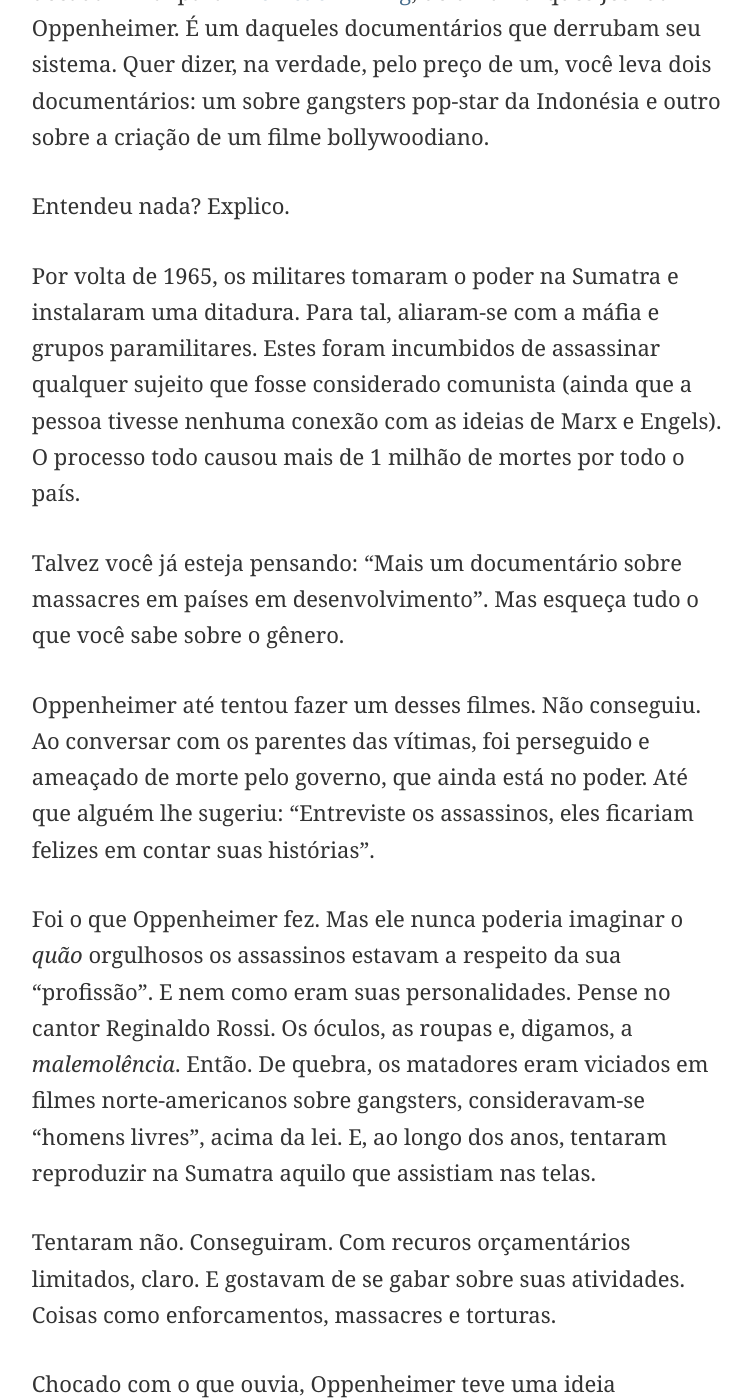
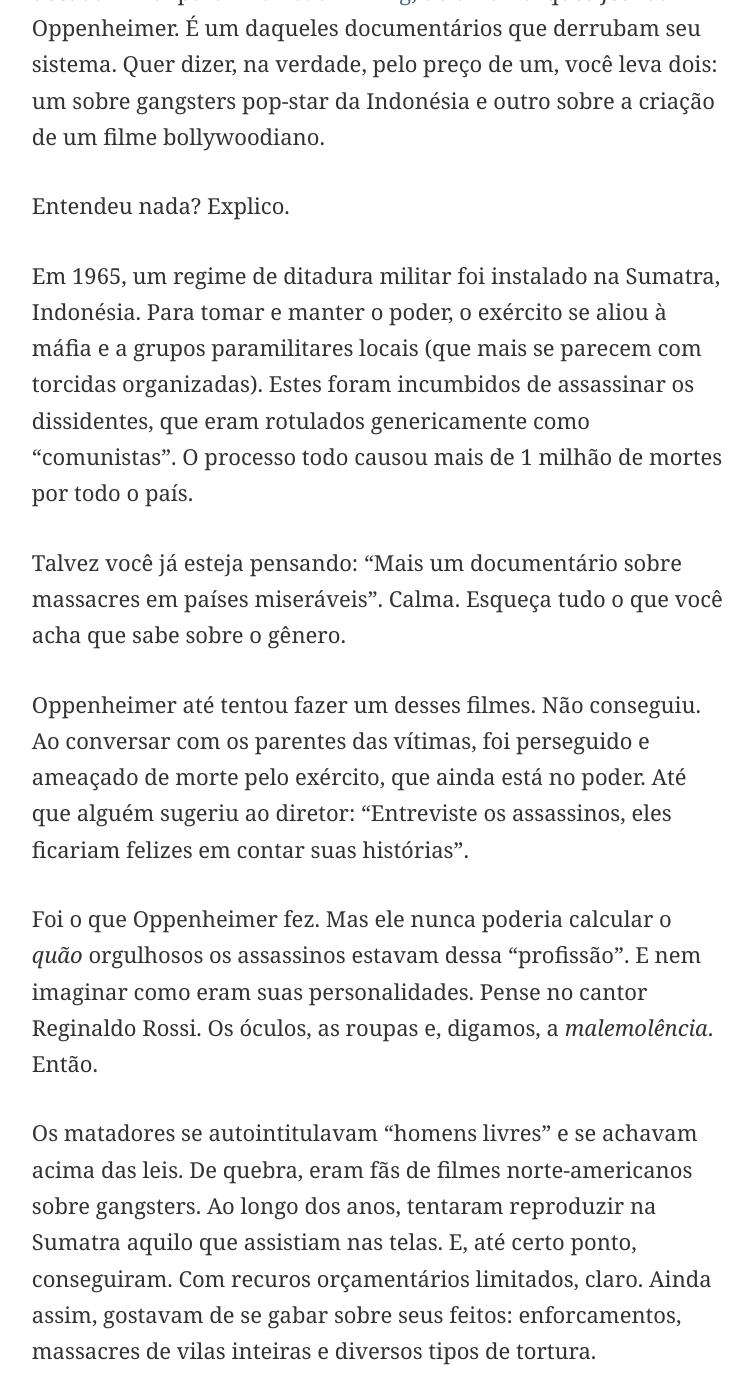
Before and after one commit to eduf/eduf.github.com, a Jekyll site: the page built from _posts/2013-08-07-os-gangsters-de-bollywood.md, in a window 1280 px wide and 1400 px high, scrolled down 797 px. Shown: the whole window, without its empty margins (260-1013 px from the left). Built offline with Jekyll 4.4.1, drawn with Linux system fonts in a browser that asks for light colours; nearby versions of some CDN libraries; comment, search, counter and statistics services are not loaded; some of the changed text lies outside the part shown.

Commit message:
Acertos gerais

```diff
--- a/_includes/scripts.html
+++ b/_includes/scripts.html
@@ -3,7 +3,6 @@
 <script src="//cdnjs.cloudflare.com/ajax/libs/fitvids/1.0.1/jquery.fitvids.min.js"></script>
 <script>
   $(document).ready(function(){
-    // Target your .container, .wrapper, .post, etc.
     $("#main").fitVids();
   });
 </script>
--- a/_posts/2013-08-07-os-gangsters-de-bollywood.md
+++ b/_posts/2013-08-07-os-gangsters-de-bollywood.md
@@ -11,38 +11,40 @@
 ---
 
 
-E o prêmio de filme mais perturbador de 2012/13 — e talvez da década — vai para [The Act of Killing](http://theactofkilling.com/), do dinamarquês Joshua Oppenheimer. É um daqueles documentários que derrubam seu sistema. Quer dizer, na verdade, pelo preço de um, você leva dois documentários: um sobre gangsters pop-star da Indonésia e outro sobre a criação de um filme bollywoodiano.
+E o prêmio de filme mais perturbador de 2012/13 — e talvez da década — vai para [The Act of Killing](http://theactofkilling.com/), do dinamarquês Joshua Oppenheimer. É um daqueles documentários que derrubam seu sistema. Quer dizer, na verdade, pelo preço de um, você leva dois: um sobre gangsters pop-star da Indonésia e outro sobre a criação de um filme bollywoodiano.
 
 Entendeu nada? Explico.
 
-Por volta de 1965, os militares tomaram o poder na Sumatra e instalaram uma ditadura. Para tal, aliaram-se com a máfia e grupos paramilitares. Estes foram incumbidos de assassinar qualquer sujeito que fosse considerado comunista (ainda que a pessoa tivesse nenhuma conexão com as ideias de Marx e Engels). O processo todo causou mais de 1 milhão de mortes por todo o país.
+Em 1965, um regime de ditadura militar foi instalado na Sumatra, Indonésia. Para tomar e manter o poder, o exército se aliou à máfia e a grupos paramilitares locais (que mais se parecem com torcidas organizadas). Estes foram incumbidos de assassinar os dissidentes, que eram rotulados genericamente como "comunistas". O processo todo causou mais de 1 milhão de mortes por todo o país.
 
-Talvez você já esteja pensando: "Mais um documentário sobre massacres em países em desenvolvimento". Mas esqueça tudo o que você sabe sobre o gênero.
+Talvez você já esteja pensando: "Mais um documentário sobre massacres em países miseráveis". Calma. Esqueça tudo o que você acha que sabe sobre o gênero.
 
-Oppenheimer até tentou fazer um desses filmes. Não conseguiu. Ao conversar com os parentes das vítimas, foi perseguido e ameaçado de morte pelo governo, que ainda está no poder. Até que alguém lhe sugeriu: "Entreviste os assassinos, eles ficariam felizes em contar suas histórias".
+Oppenheimer até tentou fazer um desses filmes. Não conseguiu. Ao conversar com os parentes das vítimas, foi perseguido e ameaçado de morte pelo exército, que ainda está no poder. Até que alguém sugeriu ao diretor: "Entreviste os assassinos, eles ficariam felizes em contar suas histórias".
 
-Foi o que Oppenheimer fez. Mas ele nunca poderia imaginar o *quão* orgulhosos os assassinos estavam a respeito da sua "profissão". E nem como eram suas personalidades. Pense no cantor Reginaldo Rossi. Os óculos, as roupas e, digamos, a *malemolência*. Então. De quebra, os matadores eram viciados em filmes  norte-americanos sobre gangsters, consideravam-se "homens livres", acima da lei. E, ao longo dos anos, tentaram reproduzir na Sumatra aquilo que assistiam nas telas.
+Foi o que Oppenheimer fez. Mas ele nunca poderia calcular o *quão* orgulhosos os assassinos estavam dessa "profissão". E nem imaginar como eram suas personalidades. Pense no cantor Reginaldo Rossi. Os óculos, as roupas e, digamos, a *malemolência*. Então.
 
-Tentaram não. Conseguiram. Com recuros orçamentários limitados, claro. E gostavam de se gabar sobre suas atividades. Coisas como enforcamentos, massacres e torturas.
+Os matadores se autointitulavam "homens livres" e se achavam acima das leis. De quebra, eram fãs de filmes norte-americanos sobre gangsters. Ao longo dos anos, tentaram reproduzir na Sumatra aquilo que assistiam nas telas. E, até certo ponto, conseguiram. Com recuros orçamentários limitados, claro. Ainda assim, gostavam de se gabar sobre seus feitos: enforcamentos, massacres de vilas inteiras e diversos tipos de tortura.
 
-Chocado com o que ouvia, Oppenheimer teve uma ideia extremamente audaciosa: pedir para os gangsters produzirem um filme. Eles mesmos seriam os atores. Reencenariam suas biografias, para o mundo todo. Três dos assassinos adoraram a ideia e embarcaram na missão. Para eles, seria uma oportunidade de contar a verdade histórica: a de que eles eram "heróis". E astros de cinema.
+Chocado com o que ouvia, Oppenheimer teve uma ideia extremamente perigosa: pedir para os gangsters produzirem um filme sobre suas vidas. Eles mesmos seriam os atores. Três dos assassinos adoraram a ideia e embarcaram na missão surreal. Para eles, seria uma oportunidade perfeita para contar o que consideravam a verdade histórica: a de que eram heróis. E, obviamente, astros de cinema.
 
 <iframe width="560" height="315" src="//www.youtube.com/embed/SD5oMxbMcHM" frameborder="0" allowfullscreen></iframe>
 
-É aí que começa o segundo documentário: o da criação do tal filme. Assistimos a todo o processo. Da improvisação do enredo, até a produção e atuação. O que implica em ver quatro gangsters produzindo até cenas de canibalismo. E produzindo no sentido bollywoodiano: deixando o material espalhafatoso, exagerado, quase fantástico.
+É aí que começa o segundo documentário: o da criação do tal filme. Assistimos a todo o processo. Da improvisação do enredo até a produção e atuação. O que implica em ver quatro gangsters produzindo até mesmo cenas de canibalismo (e depois se questionando, sem muita convicção, "será que o público vai achar que somos cruéis?"). Resultado: um filme praticamente bollywoodiano: espalhafatoso, exagerado, quase fantástico.
 
-De repente, você é jogado no meio das autojustificações que os assassinos construiram para poder se olhar no espelho. Coisas como imaginar que, ao morrer, seriam recebidos pelas suas próprias vítimas, que lhes dariam medalhas e agradeceriam por terem sido liberados de um caminho errado.
+Atônito, de repente, você é jogado no meio das autojustificações dos assassinos: elaboradas construções psicológicas desenvolvidas para bloquear o sentimento de culpa e o ódio à si próprio. Coisas como imaginar que, ao morrer, seriam recebidos no paraíso pelas suas próprias vítimas, que lhes dariam medalhas e agradeceriam por terem sido liberados do caminho errado do comunismo (imagem no topo do texto).
 
-Mas, aos poucos, a máscara começa a rachar. Por exemplo, como quando um dos assassinos faz o papel de torturado. Nessa cena, como num psicodrama, ele sente o peso das suas ações passadas. "Será que é assim que as pessoas ficavam quando eu as torturava, como se eu tivesse roubado sua dignidade?", pergunta a Oppenheimer. E o diretor responde: "Era bem pior. Você sabe que está apenas fazendo um filme". A expressão de desapontamento do assassino e seu espanto com a própria culpa é uma das cenas mais impactantes que já vi no cinema. Não há um só deslize para o emocionalismo: tudo acontece nos olhos do gangster.
+Mas, aos poucos, as máscaras começam a rachar. Por exemplo, como quando um dos assassinos faz o papel de torturado. Como num psicodrama, ele sente o peso das suas ações passadas. "Será que era assim que as pessoas sentiam-se quando eu as torturava, como se eu lhes tivesse roubado a dignidade?", pergunta a Oppenheimer. E o diretor responde, num tom quase paternal: "Era bem pior. Você sabe que está apenas fazendo um filme". A expressão de desapontamento do assassino e seu espanto com o desnudamento da própria culpa é uma das cenas mais impactantes que já vi. E não há um só deslize para o emocionalismo: tudo acontece apenas nos olhos do gangster.
 
-![](http://caosordenado.com/images/killing02.jpg)
+![Gangsters em seu conversível](/images/killing02.jpg)
 
-Eu poderia passar horas descrevendo trechos geniais do filme de Oppenheimer. Em especial, destacar o humor absurdo que surge das cenas[^1]. Mas é melhor que você veja por si mesmo.
+*Gangsters dando um rolê de conversível e mostrando onde executavam suas vítimas.*
 
-Em especial nessa época em que os filmes Hollywoodianos ficam cada vez mais violentos, é importante realmente ver um filme que trate da violência com o devido respeito. Quer dizer: que não a use como uma commodity, como parte do pacote, destinado a manter sua atenção e vender propaganda.
+Eu poderia passar horas descrevendo trechos incríveis do filme de Joshua Oppenheimer. Em especial, destacar o humor absurdo que surge das cenas[^1]. Mas é melhor que você veja por si mesmo.
 
-*The Act of Killing*, como o próprio nome do filme deixa claro, *desespetaculariza* o assassinato e os assassinos. Mostra a concretude da atividade de matar e de conviver com a culpa depois. Ainda que, efetivamente, use uma linguagem bollywoodiana, espetacular em si mesma.
+Em especial nessa época em que os filmes ficam cada vez mais violentos e que séries televisivas como *Game of Thrones* exibem uma média de 22 assassinatos por episódio, é importante realmente ver um filme que trate da violência com o devido respeito. Quer dizer: que não a use como uma *commodity*, como parte do pacote, destinado a manter sua atenção e vender propaganda.
+
+*The Act of Killing*, como o próprio nome sugere, *desespetaculariza* o assassinato. E, em especial, os assassinos. Mostra a concretude da atividade de matar e de conviver com a consequente culpa. Ainda que, propositalmente, use uma linguagem bollywoodiana, espetacular em si mesma.
 
 Será um verdadeiro crime se o filme deixar de entrar para a história dos documentários como uma inovação no gênero.
 
-[^1]: Por exemplo, um dos assassinos, obeso, vaidoso e completamente delusório, adora vestir-se de mulher. Ou com coisas parecidas com deidades do hinduísmo, conforme elas aparecem na televisão e cinema.
+[^1]: Por exemplo, um dos assassinos, obeso, vaidoso e completamente delusório, adora vestir-se de mulher, em figurinos aparentemente inspirados em deidades do hinduísmo, conforme elas aparecem na televisão e cinema asiático.
--- a/info.html
+++ b/info.html
@@ -25,6 +25,6 @@
 
 	<p>Você também me encontra no <a href="http://twitter.com/eduf" rel="me" itemprop="url">Twitter</a>, <a href="http://mrbrainstorm.net" rel="me" itemprop="url">Tumblr</a> (em inglês), <a href="http://br.linkedin.com/in/eduardofernandes" rel="me" itemprop="url">LinkedIn</a>, <a href="http://youtube.com/eduardofernandex" rel="me" itemprop="url">YouTube</a> e ouve algumas das minhas músicas no <a href="http://soundcloud.com/eduf" rel="me" itemprop="url">Soundcloud</a>.</p>
 
-	<h3>Suporte</h3>
+	<h2>Apoie o Caos</h2>
 
-	<p>Sou freelancer e este site é feito nas minhas horas vagas. Se você quer apoiá-lo ou patrociná-lo para que eu tenha tempo de fazer coisas mais legais, <a href="https://www.paypal.com/cgi-bin/webscr?cmd=_s-xclick&hosted_button_id=KHDJD7L5J46FC" rel="bookmark"  itemprop="url">faça uma doação via PayPal</a> ou <a href="mailto:&#x65;&#x64;&#x75;&#x66;&#x40;&#x63;&#x61;&#x6F;&#x73;&#x6F;&#x72;&#x64;&#x65;&#x6E;&#x61;&#x64;&#x6F;&#x2E;&#x63;&#x6F;&#x6D;">entre em contato</a>.</p>
+	<p>Sou freelancer e este site é feito nas minhas horas vagas. Se você quer patrociná-lo para que eu tenha tempo de escrever e criar coisas mais legais, <a href="https://www.paypal.com/cgi-bin/webscr?cmd=_s-xclick&hosted_button_id=KHDJD7L5J46FC" rel="bookmark"  itemprop="url">faça uma doação via PayPal</a> ou <a href="mailto:&#x65;&#x64;&#x75;&#x66;&#x40;&#x63;&#x61;&#x6F;&#x73;&#x6F;&#x72;&#x64;&#x65;&#x6E;&#x61;&#x64;&#x6F;&#x2E;&#x63;&#x6F;&#x6D;">entre em contato</a>.</p>
```
Also changed, not shown: 1 other file.
